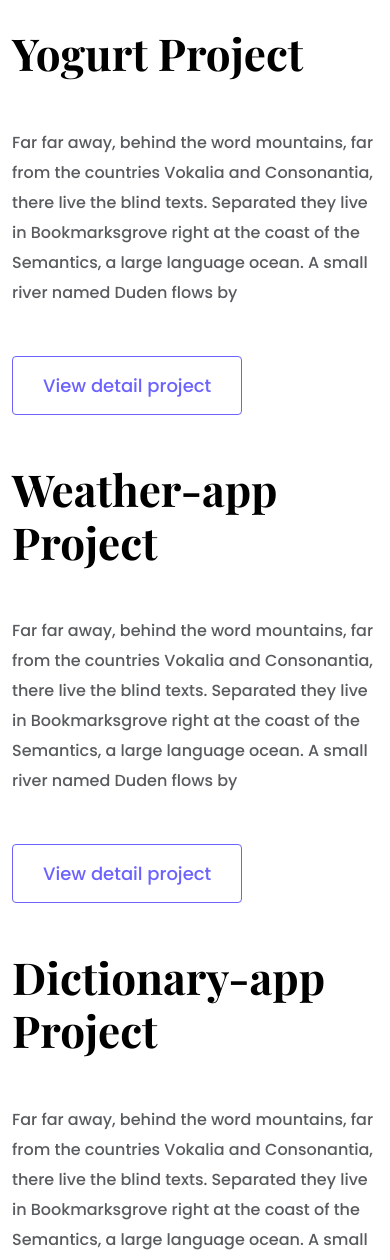
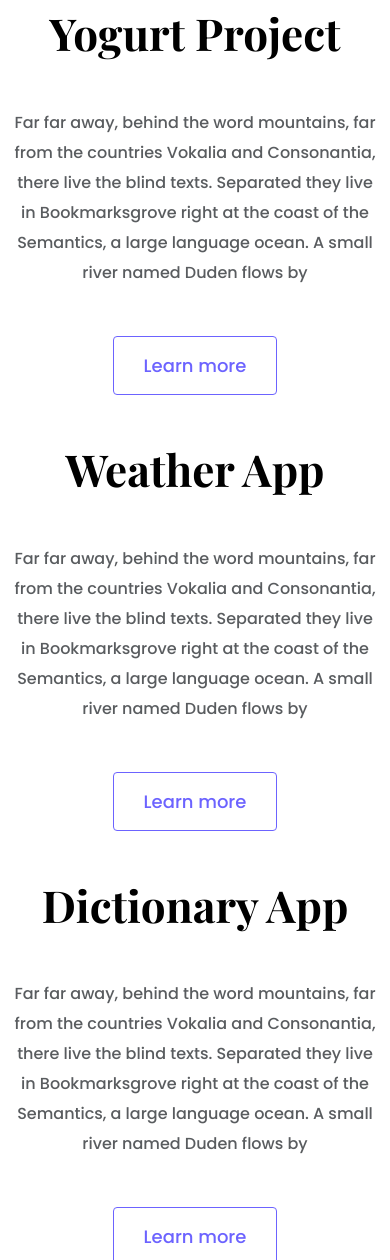
Before and after one commit to Boniswah/Boniswa-Lebogo-Portfolio-Project, a plain HTML site: page index.html in a window 390 px wide. Shown: the part 740-2000 px from the top of the page. Drawn offline with nearby package versions, Linux system fonts and the light colour scheme.

Commit message:
editing
fixing spacing

```diff
--- a/css/style.css
+++ b/css/style.css
@@ -76,16 +76,13 @@ p {
 .content h3 {
     font-size: 24px;
     line-height: 1.5;
+
     font-family: var(--default-font-family);
 }
 
 .content p {
     font-size: 14px;
 }
-
-
-
-
 
 .content {
     margin: 30px;
@@ -109,7 +106,9 @@ p {
     padding: 15px 30px;
 }
 
-
+.project-desciption {
+    padding: 120px 60px;
+}
 
 .logo {
     max-height: 40px;
@@ -139,15 +138,12 @@ nav a {
 
 nav a:hover,
 nav li.active a {
-color: var(--branding-color);
-
+    color: var(--branding-color);
 }
 
 footer {
     margin: 60px 0;
 }
-
-
 
 footer .contact-box {
     background: var(--secondary-color);
@@ -155,15 +151,14 @@ footer .contact-box {
     border-radius: 10px;
 }
 
-footer .contact-box p{
+footer .contact-box p {
     margin: 0;
 }
 
-footer .email-link{
+footer .email-link {
     text-decoration: none;
     color: black;
     font-size: 24px;
-    text-align: center;
 }
 
 footer .email-link:hover {
@@ -173,12 +168,11 @@ footer .email-link:hover {
 footer .social-links a {
     margin: 0 20px;
     color: var(--branding-color);
-    background-color: var(--secondary-color);
+    background: var(--secondary-color);
     padding: 10px 14px;
+    border-radius: 50%;
     font-size: 18px;
-    border-radius: 50%;
-    transition:all 100ms ease-in-out
-
+    transition: all 100ms ease-in-out;
 }
 
 footer .social-links a:hover {
@@ -189,17 +183,16 @@ footer .social-links a:hover {
 @media (max-width: 900px) {
     h1 {
         font-size: 44px;
-        line-height: 56px;
+        line-height: 1.5;
     }
 
     h2 {
         font-size: 44px;
     }
 
-    h4{
+    h4 {
         font-size: 26px;
     }
-
 
     .hero {
         padding: 80px 20px;
@@ -214,8 +207,4 @@ footer .social-links a:hover {
         padding: 0;
         text-align: center;
     }
-
-        footer .contact-box{
-            padding: 30px;
-        }
 }
--- a/index.html
+++ b/index.html
@@ -23,7 +23,6 @@
     <title>Boniswa G Lebogo | Portfolio Project </title>
 </head>
 <body>
-    <nav>
  <div class="container">
     <nav class="d-flex justify-content-between">
         <a href="/"><img src="media/logo.png" class="logo d-none d-md-block" />
@@ -45,7 +44,6 @@
         </ul>
     </nav>
  </div>
-    </nav>
  <div class="hero">
         <p>👋🏽 Hello, I am</p>
         <h1>🗃️ Boniswa G Lebogo</h1>
@@ -58,78 +56,59 @@
  <p class="text-center m-5">
     Featured Project which my best projects be choice to show
  </p>
-
 <div class="container">
     <div class="row mb-5">
         <div class="col d-none d-lg-block">
-            <img src="media/yogurt.png" class="img-fluid" alt=""/>
+            <img src="media/yogurt.png" class="img-fluid" alt="" />
         </div>
         <div class="col">
-            <div class="project-description">
-             <h2 class="mb-5">
-                Yogurt Project
-            </h2>
-
-            <p class="mb-5 text-muted ">
-                Far far away, behind the word mountains, far from the countries Vokalia and Consonantia, there live the
-                blind texts.
-                Separated they live in Bookmarksgrove right at the coast of the Semantics, a large language ocean. A small river
-                named
-                Duden flows by
+            <div class="project-desciption">
+                <h2 class="mb-5">Yogurt Project</h2>
+                <p class="mb-5 text-muted">
+                    Far far away, behind the word mountains, far from the countries
+                    Vokalia and Consonantia, there live the blind texts. Separated
+                    they live in Bookmarksgrove right at the coast of the Semantics, a
+                    large language ocean. A small river named Duden flows by
                 </p>
-
-            <a href="#" class="btn btn-branding-outline">View detail project</a>
+                <a href="" class="btn btn-branding-outline"> Learn more </a>
             </div>
         </div>
     </div>
-
     <div class="row mb-5">
         <div class="col">
-            <div class="project-description">
-                <h2 class="mb-5"> Weather-app Project</h2>
-                <p class="mb-5 text-muted ">
-                    Far far away, behind the word mountains, far from the countries Vokalia and Consonantia, there live
-                    the
-                    blind texts.
-                    Separated they live in Bookmarksgrove right at the coast of the Semantics, a large language ocean. A
-                    small river
-                    named
-                    Duden flows by
+            <div class="project-desciption">
+                <h2 class="mb-5">Weather App</h2>
+                <p class="mb-5 text-muted">
+                    Far far away, behind the word mountains, far from the countries
+                    Vokalia and Consonantia, there live the blind texts. Separated
+                    they live in Bookmarksgrove right at the coast of the Semantics, a
+                    large language ocean. A small river named Duden flows by
                 </p>
-
-                <a href="#" class="btn btn-branding-outline">View detail project</a>
-
+                <a href="" class="btn btn-branding-outline"> Learn more </a>
             </div>
         </div>
         <div class="col d-none d-lg-block">
             <img src="media/weather-app.png" class="img-fluid" alt="" />
         </div>
     </div>
-
     <div class="row">
         <div class="col d-none d-lg-block">
             <img src="media/dictionary-app.png" class="img-fluid" alt="" />
         </div>
         <div class="col">
-                    <div class="project-description">
-                        <h2 class="mb-5">
-                            Dictionary-app Project
-                        </h2>
-
-                        <p class="mb-5 text-muted ">
-                            Far far away, behind the word mountains, far from the countries Vokalia and Consonantia, there live
-                            the
-                            blind texts.
-                            Separated they live in Bookmarksgrove right at the coast of the Semantics, a large language ocean. A
-                            small river
-                            named
-                            Duden flows by
+            <div class="project-desciption">
+                <h2 class="mb-5">Dictionary App</h2>
+                <p class="mb-5 text-muted">
+                    Far far away, behind the word mountains, far from the countries
+                    Vokalia and Consonantia, there live the blind texts. Separated
+                    they live in Bookmarksgrove right at the coast of the Semantics, a
+                    large language ocean. A small river named Duden flows by
                 </p>
-
-                        <a href="" class="btn btn-branding-outline">Learn more</a>
+                <a href="" class="btn btn-branding-outline"> Learn more </a>
             </div>
         </div>
     </div>
+
         <footer>
             <div class="contact-box d-flex justify-content-between mb-5 d-none d-md-flex">
                 <div>
```
Also changed, not shown: about.html (+4 -4 lines), contact.html (+16 -1 lines), media/forproject.jpg (added). Lines whose indentation alone changed are shown as unchanged.
